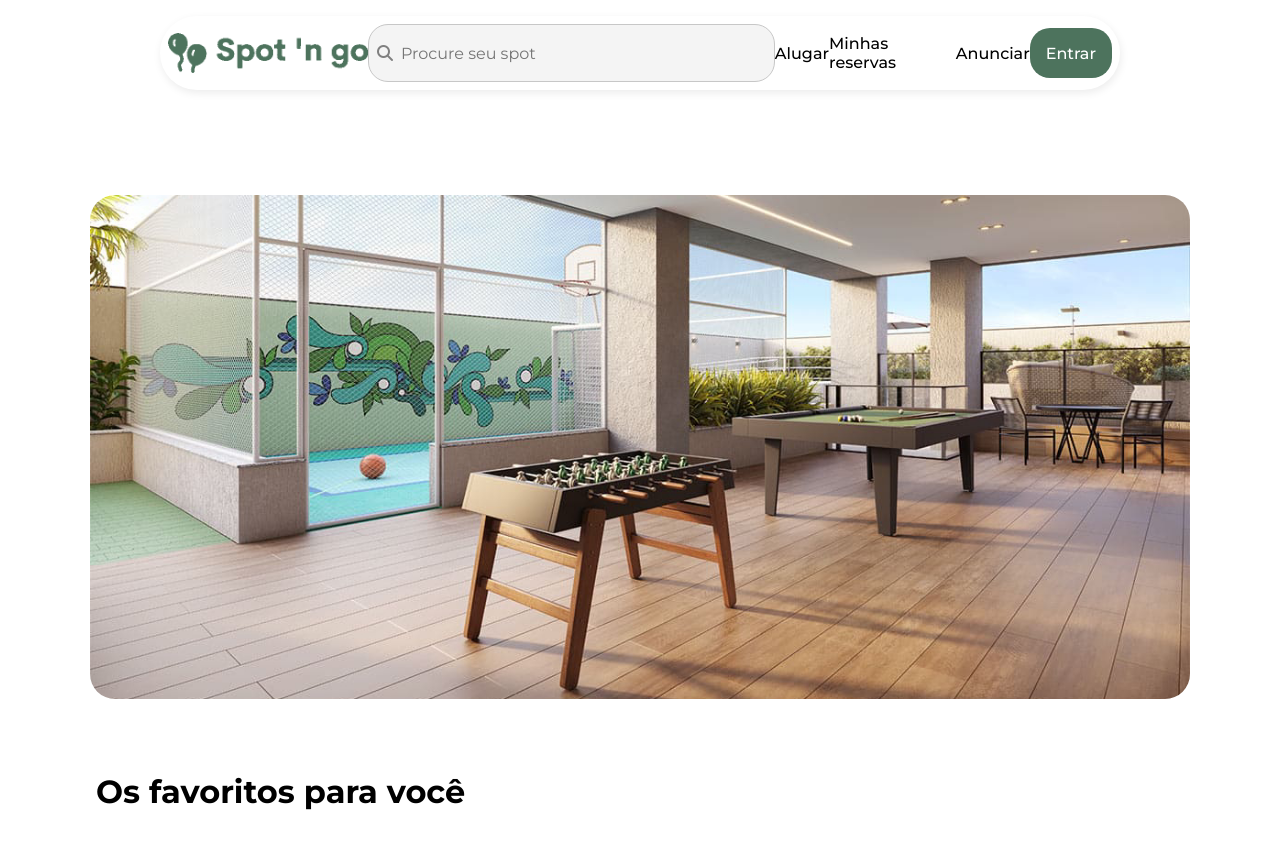
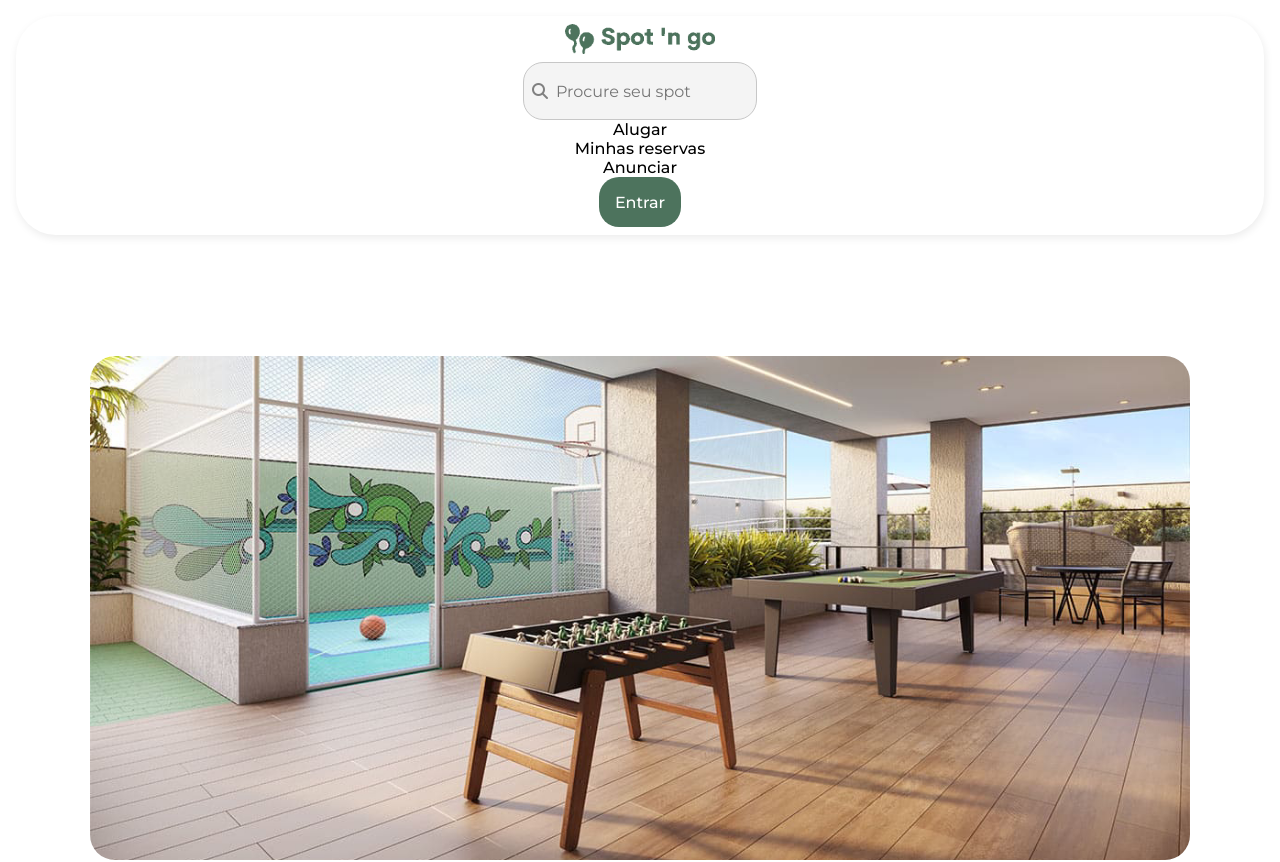
Before and after one commit to Hackathon-spotngo-2024/HackathonIFC2024-frontend, a Vue app: page / in a window 1280 px wide. Shown: the top 862 px of the page. Built offline with nearby package versions, Linux system fonts and the light colour scheme.

Commit message:
Feat #17: Consertando a responsividade da navbar

```diff
--- a/src/components/NavbarComponent.vue
+++ b/src/components/NavbarComponent.vue
@@ -131,6 +131,26 @@ button {
   background-color: variables(--cor-linha-divisoria);
 }
 
+@media (max-width: 1400px) {
+  .nav-container {
+    margin: 1rem;
+    flex-direction: column;
+    align-items: center;
+  }
+  .logo-img {
+    width: auto;
+    max-width: 150px;
+  }
+  .search-bar {
+    width: auto;
+    margin-top: 0.5rem;
+  }
+  .nav-links {
+    flex-wrap: wrap;
+    justify-content: center;
+  }
+}
+
 @media (max-width: 1200px) {
   .nav-container {
     margin: 1rem;
```
